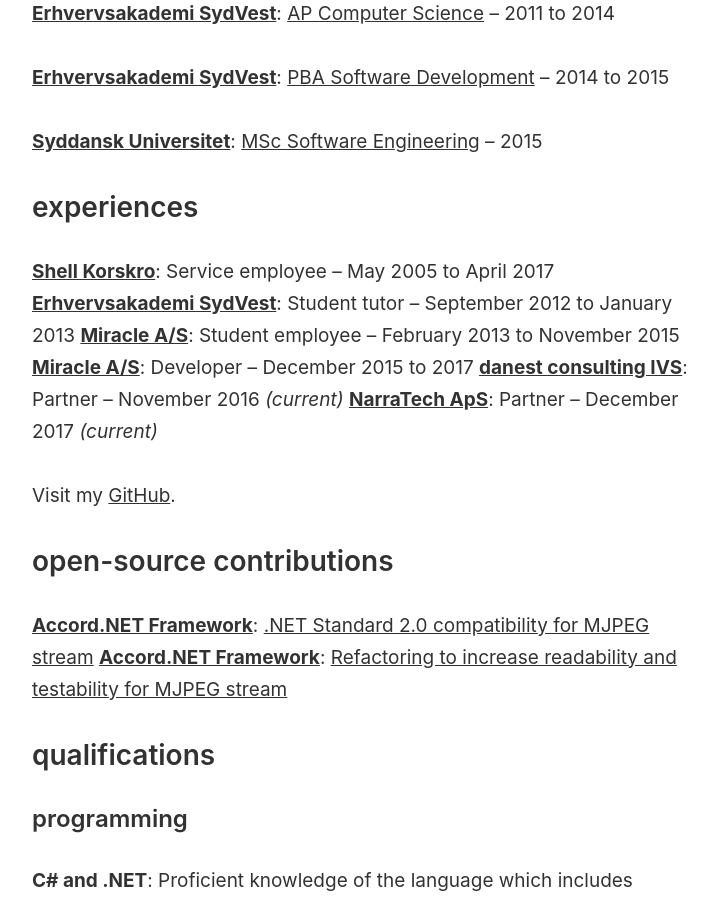
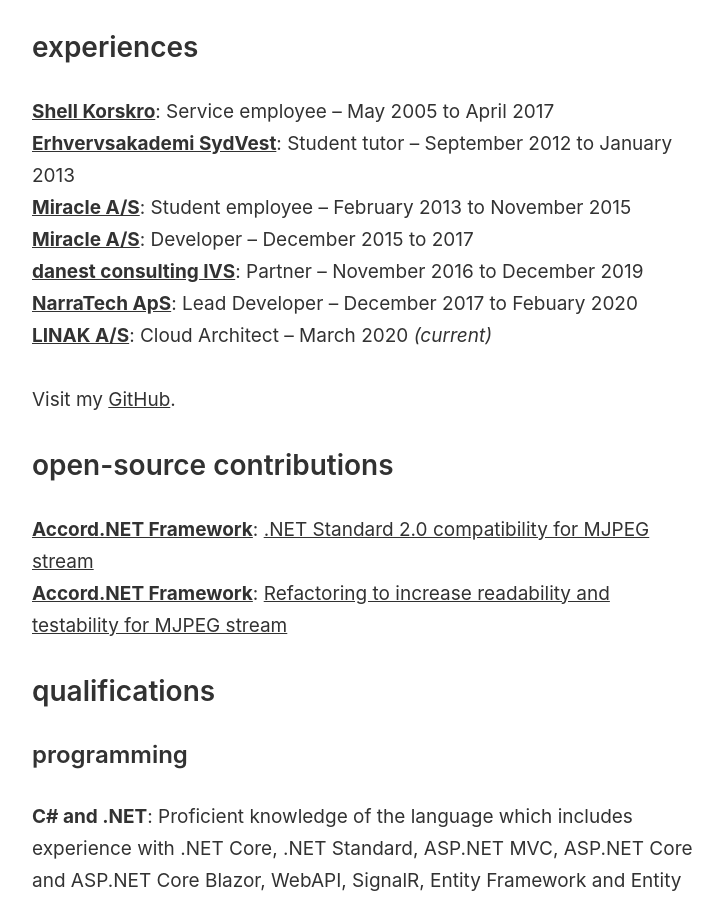
Before and after one commit to stigvoss/stigvoss.github.io-old, a Jekyll site: the page built from _pages/curriculum-vitae.md, in a window 1280 px wide and 900 px high, scrolled down 1084 px. Shown: the whole window, without its empty margins (274-997 px from the left). Built offline with Jekyll 4.4.1, drawn with Linux system fonts in a browser that asks for light colours.

```diff
--- a/_pages/curriculum-vitae.md
+++ b/_pages/curriculum-vitae.md
@@ -8,58 +8,49 @@ image: '/images/pages/about.jpeg'
 
 **Name**: Stig Voss<br/>
 **Birth**: 7th June, 1990 – Esbjerg, Denmark<br/>
-**Languages**: Danish (native), English (fluent)<br/>
+**Languages**: Danish (native), English (fluent)
 
 ## educations
 
-[**Egekratskolen**](http://www.egekratskolen.skoleintra.dk/): Folkeskole – 1996 to 2004
-
-[**Næsbjerg Skole**](http://www.naesbjergskole.skoleintra.dk/): Folkeskole, including 10th grade – 2004 to 2007
-
-[**Varde Handelsskole og Handelsgymnasium**](http://www.vardehs.dk/): [HHX, International Marketing](http://www.vardehs.dk/hhx/studieretninger-foer-2013/international-marketing.aspx) – 2007 to 2010
-
-[**Erhvervsakademi SydVest**](https://www.easv.dk/en/): [AP Computer Science](https://www.easv.dk/en/computer-science) – 2011 to 2014
-
-[**Erhvervsakademi SydVest**](https://www.easv.dk/en/): [PBA Software Development](https://www.easv.dk/en/software-development-int) – 2014 to 2015
-
-[**Syddansk Universitet**](http://www.sdu.dk/en/): [MSc Software Engineering](http://www.sdu.dk/en/Uddannelse/Kandidat/SoftwareEngineering) – 2015
+[**Egekratskolen**](http://www.egekratskolen.skoleintra.dk/): Folkeskole – 1996 to 2004<br/>
+[**Næsbjerg Skole**](http://www.naesbjergskole.skoleintra.dk/): Folkeskole, including 10th grade – 2004 to 2007<br/>[**Varde Handelsskole og Handelsgymnasium**](http://www.vardehs.dk/): [HHX, International Marketing](http://www.vardehs.dk/hhx/studieretninger-foer-2013/international-marketing.aspx) – 2007 to 2010<br/>[**Erhvervsakademi SydVest**](https://www.easv.dk/en/): [AP Computer Science](https://www.easv.dk/en/computer-science) – 2011 to 2014<br/>[**Erhvervsakademi SydVest**](https://www.easv.dk/en/): [PBA Software Development](https://www.easv.dk/en/software-development-int) – 2014 to 2015<br/>[**Syddansk Universitet**](http://www.sdu.dk/en/): [MSc Software Engineering](http://www.sdu.dk/en/Uddannelse/Kandidat/SoftwareEngineering) – 2015
 
 ## experiences
 
-[**Shell Korskro**](http://www.shellkorskro.dk/): Service employee – May 2005 to April 2017
-[**Erhvervsakademi SydVest**](https://www.easv.dk/en/): Student tutor – September 2012 to January 2013
-[**Miracle A/S**](http://miracle.dk/): Student employee – February 2013 to November 2015
-[**Miracle A/S**](http://miracle.dk/): Developer – December 2015 to 2017
-[**danest consulting IVS**](http://danest.dk): Partner – November 2016 *(current)*
-[**NarraTech ApS**](https://www.narratech.net/): Partner – December 2017 *(current)*
+[**Shell Korskro**](http://www.shellkorskro.dk/): Service employee – May 2005 to April 2017<br/>
+[**Erhvervsakademi SydVest**](https://www.easv.dk/en/): Student tutor – September 2012 to January 2013<br/>
+[**Miracle A/S**](http://miracle.dk/): Student employee – February 2013 to November 2015<br/>
+[**Miracle A/S**](http://miracle.dk/): Developer – December 2015 to 2017<br/>
+[**danest consulting IVS**](http://danest.dk): Partner – November 2016 to December 2019<br/>
+[**NarraTech ApS**](https://www.narratech.net/): Lead Developer – December 2017 to Febuary 2020<br/>[**LINAK A/S**](https://www.linak.com/): Cloud Architect – March 2020 *(current)*
 
 Visit my [GitHub](https://github.com/stigvoss).
 
 ## open-source contributions
 
-[**Accord.NET Framework**](https://github.com/accord-net/framework): [.NET Standard 2.0 compatibility for MJPEG stream](https://github.com/accord-net/framework/commit/d40d8013419cbcc5266786b92547668776fb2711)
-[**Accord.NET Framework**](https://github.com/accord-net/framework): [Refactoring to increase readability and testability for MJPEG stream](https://github.com/accord-net/framework/commit/51efc3080edd246c834f77c4090be618203af131)
+[**Accord.NET Framework**](https://github.com/accord-net/framework): [.NET Standard 2.0 compatibility for MJPEG stream](https://github.com/accord-net/framework/commit/d40d8013419cbcc5266786b92547668776fb2711)<br/>
+[**Accord.NET Framework**](https://github.com/accord-net/framework): [Refactoring to increase readability and testability for MJPEG stream](https://github.com/accord-net/framework/commit/51efc3080edd246c834f77c4090be618203af131)<br/>
 
 ## qualifications
 
 ### programming
 
-**C# and .NET**: Proficient knowledge of the language which includes experience with .NET Core, .NET Standard, ASP.NET MVC, ASP.NET Core and ASP.NET Core Blazor, WebAPI, SignalR, Entity Framework and Entity Framework Core, Windows Communication Foundation, Windows Presentation Foundation, Task Parallel Library, asynchronous paradigm, message queueing using Advanced Message Queuing Protocol, Dependency Injection og Inversion of Control using libraries such as Autofac and more.
-*Highly valued libraries include:* Autofac, CsvHelper, Flee, CommandLineParser, AngleSharp, Dapper and Accord.NET.
-**Java**: Moderate knowledge of the language which includes experience with Android and distributed programming using RESTlet and RMI and more.
-**Xamarin**: Entry level development knowledge using Xamarin Forms for cross-platform development.
-**PHP**: Moderate knowledge of the language, structure and API.
-**Flavors of SQL**: Moderate knowledge of the language for MySQL, Microsoft SQL and T-SQL, AspenTech SQLplus and Oracle.
-**TypeScript**: Entry level knowledge with webpack and React.
-**JavaScript**: Moderate knowledge of new ECMAScript standards and transpiling capabilites for browser compatiblity, [jQuery](https://jquery.com/) and asynchronous communication.
-**HTML5**: Strong knowledge of the markup language and long time experience with HTML.
-**CSS**: Moderate knowledge of language for setting up and creating responsive layouts.
+**C# and .NET**: Proficient knowledge of the language which includes experience with .NET Core, .NET Standard, ASP.NET MVC, ASP.NET Core and ASP.NET Core Blazor, WebAPI, SignalR, Entity Framework and Entity Framework Core, Windows Communication Foundation, Windows Presentation Foundation, Task Parallel Library, asynchronous paradigm, message queueing using Advanced Message Queuing Protocol, Dependency Injection og Inversion of Control using libraries such as Autofac and more.<br/>
+*Highly valued libraries include:* Autofac, CsvHelper, Flee, CommandLineParser, AngleSharp, Dapper and Accord.NET.<br/>
+**Java**: Moderate knowledge of the language which includes experience with Android and distributed programming using RESTlet and RMI and more.<br/>
+**Xamarin**: Entry level development knowledge using Xamarin Forms for cross-platform development.<br/>
+**PHP**: Moderate knowledge of the language, structure and API.<br/>
+**Flavors of SQL**: Moderate knowledge of the language for MySQL, Microsoft SQL and T-SQL, AspenTech SQLplus and Oracle.<br/>
+**TypeScript**: Entry level knowledge with webpack and React.<br/>
+**JavaScript**: Moderate knowledge of new ECMAScript standards and transpiling capabilites for browser compatiblity, [jQuery](https://jquery.com/) and asynchronous communication.<br/>
+**HTML5**: Strong knowledge of the markup language and long time experience with HTML.<br/>
+**CSS**: Moderate knowledge of language for setting up and creating responsive layouts.<br/>
 **SCSS and Sass**: Moderate knowledge of features and usage.
 
 ### networking
 
-**Configuration**: Moderate experience with configuration of ethernet-based LAN networks and moderate knowledge of inner workings of several protocols like VLAN (IEEE 802.1Q), DHCP, DNS, TCP/IP and more. Deep knowledge of the open-source all-in-one firewall appliance, pfSense. Fair knowledge of Cisco IOS and configuration.
-**Diagnostics**: Moderate knowledge of network diagnostics using e.g. tools like Wireshark.
+**Configuration**: Moderate experience with configuration of ethernet-based LAN networks and moderate knowledge of inner workings of several protocols like VLAN (IEEE 802.1Q), DHCP, DNS, TCP/IP and more. Deep knowledge of the open-source all-in-one firewall appliance, pfSense. Fair knowledge of Cisco IOS and configuration.<br/>
+**Diagnostics**: Moderate knowledge of network diagnostics using e.g. tools like Wireshark.<br/>
 **Network security**: Moderate knowledge of both LAN-based and WAN-based network security including e.g. VPN appliances like IPSec and OpenVPN.
 
 ## certifications
```
